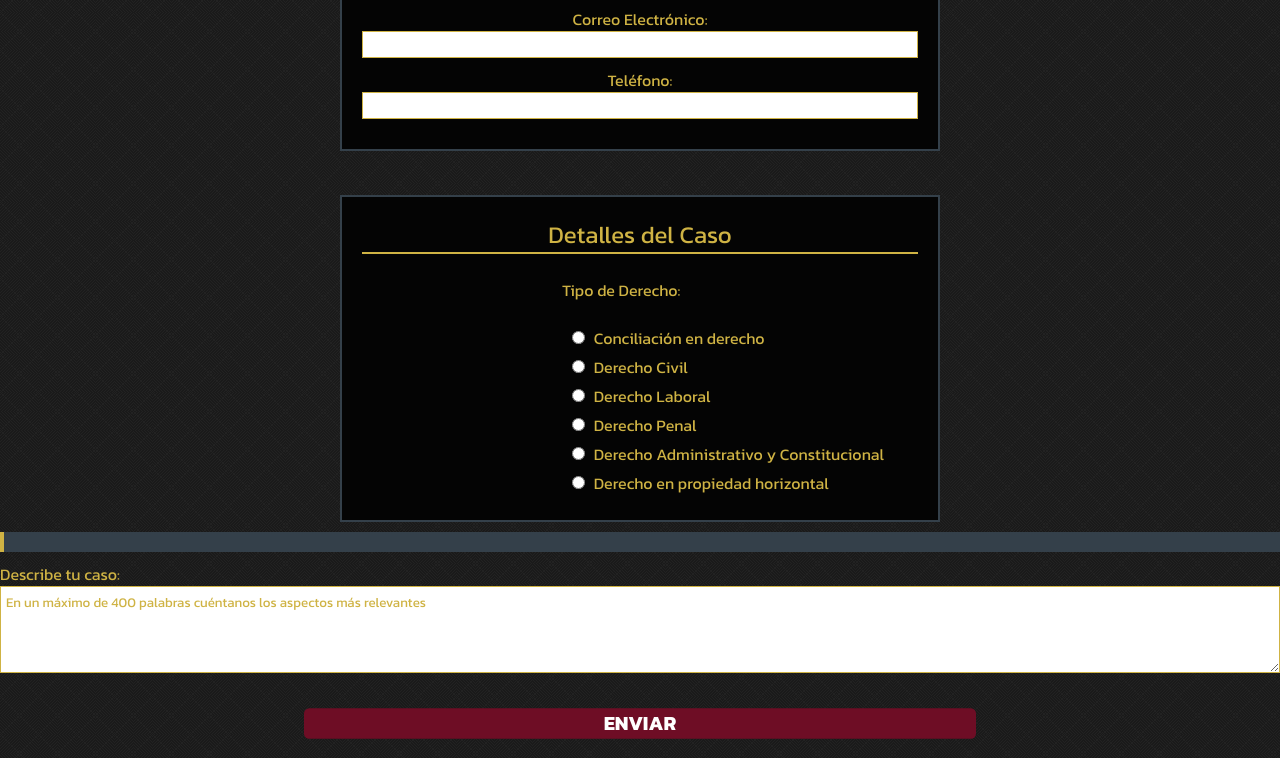
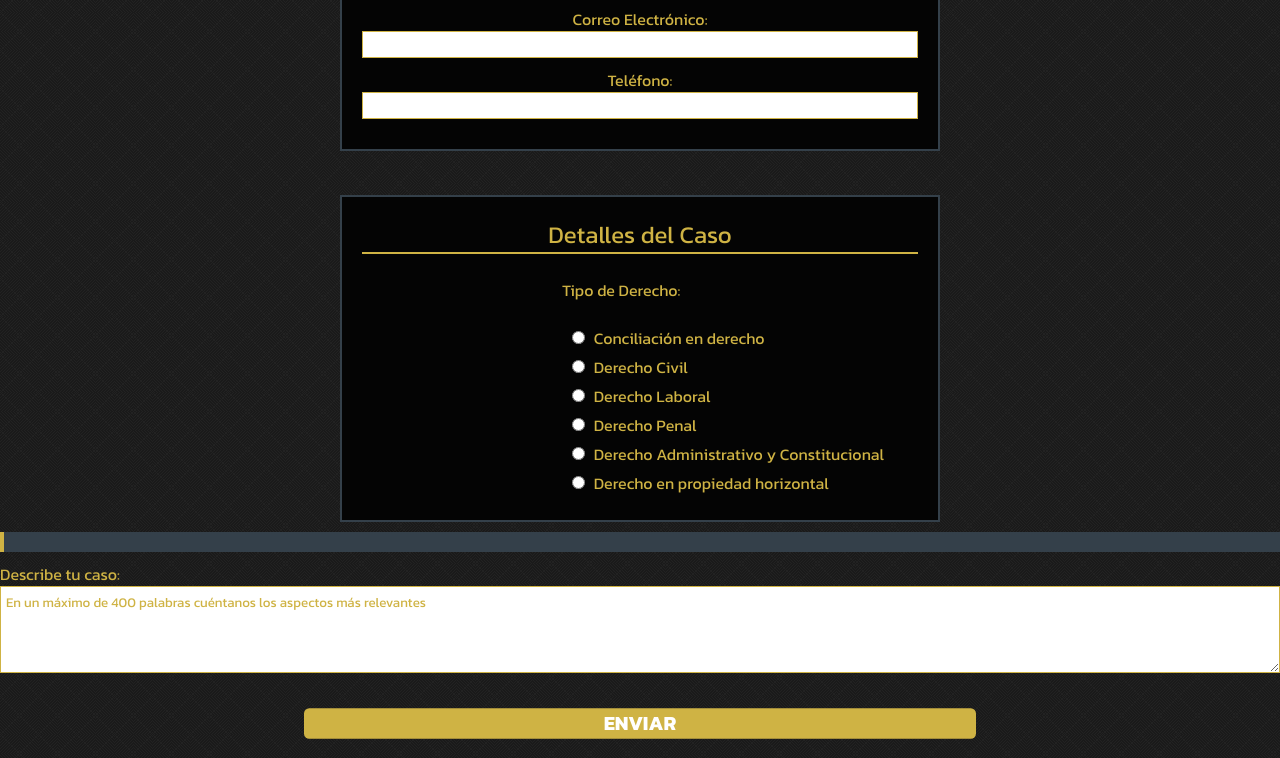
Before and after one commit to Germanken/Final-Full-stack-G-4, a plain HTML site: page Formulario2-IUSPOPULI.html in a window 1280 px wide. In both pictures the pointer is over the button "ENVIAR". Shown: the part 405-1163 px from the top of the page. Drawn offline with Linux system fonts and the light colour scheme; a web font is replaced by a local one.

Commit message:
Actualización3 26-07

```diff
--- a/EstiloFormulario.css
+++ b/EstiloFormulario.css
@@ -162,7 +162,7 @@ button[type="submit"] {
 }
 
 button[type="submit"]:hover {
-    background-color: #6e0d25;
+    background-color:#cfb344;
     color:#ffffff;
     transform: scale(1.05);
 }
@@ -181,5 +181,6 @@ button[type="submit"]:hover {
 }
 
 #explicacion strong {
+    font-size: 1.2em;
     color: #cfb344;
     font-style: italic;}
```
